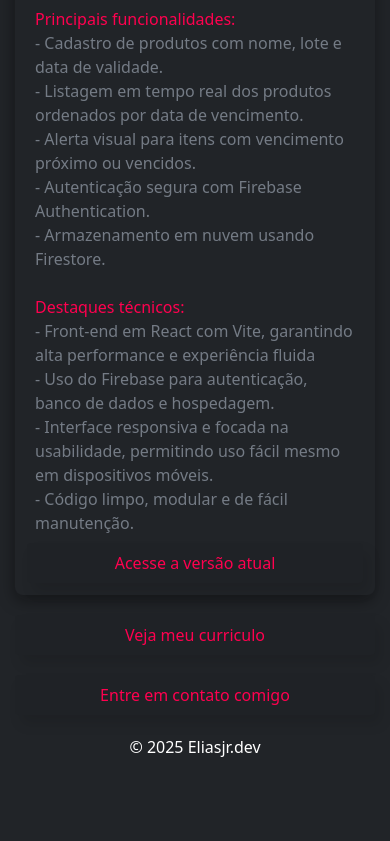
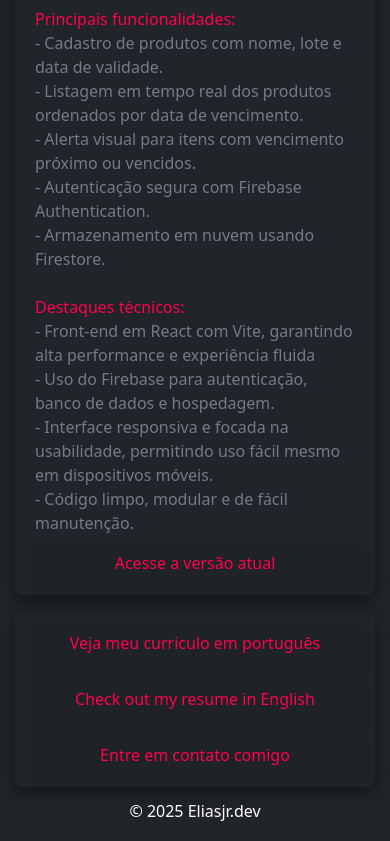
Before and after one commit to eliasjrdev/portfolioeliasjr.dev, a React (Vite) app: page / in a window 390 px wide. Shown: the part 1156-1997 px from the top of the page. Before the commit the page ends 1939 px from the top, so only its background shows below. Built offline with nearby package versions, Linux system fonts and the light colour scheme; a web font is replaced by a local one.

Commit message:
adicionando curriculo ingles

```diff
--- a/index.html
+++ b/index.html
@@ -10,7 +10,7 @@
   <link
     href="https://fonts.googleapis.com/css2?family=Atkinson+Hyperlegible+Next:ital,wght@0,200..800;1,200..800&family=Boldonse&family=Nunito+Sans:ital,opsz,wght@0,6..12,200..1000;1,6..12,200..1000&display=swap"
     rel="stylesheet">
-  <title>Vite + React</title>
+  <title>eliasjr.dev</title>
 </head>
 
 <body>
--- a/src/pages/Home.jsx
+++ b/src/pages/Home.jsx
@@ -19,7 +19,7 @@ function Home() {
                             <span className='text-[#FF014F]' > Elias Costa </span><br />
                             Desenvolvedor de Software
                         </h1>
-                        <p className='pb-2 lg:text-start lg:p-0 text-[#747B85] text-[18px]  text-center text-base sm:text-lg md:text-xl lg:text-2xl'>
+                        <p className='pb-2 text lg:text-start lg:p-0 text-[#747B85] text-[18px]  text-center text-base sm:text-lg md:text-xl lg:text-2xl'>
                             Sou programador Front-end, criador<br /> de conteúdo tech na internet, apaixonado<br className="hidden lg:block" /> por tecnologia, ciência e educação.
                         </p>
                         <div className='h-19 w-64  flex justify-between items-center'>
@@ -31,8 +31,8 @@ function Home() {
                 </header>
             </div>
             <div className="lg:w-1/2 lg:p-0 lg:pt-5 lg:h-screen lg:overflow-y-auto p-6 pt-2 flex flex-col items-center">
-                <main className='lg:pl-5 lg:w-full lg:items-start flex flex-col items-center '>
-                    <div className='lg:w-5/6 flex flex-col gap-4 '>
+                <main className='lg:pl-5 lg:w-full lg:items-start flex flex-col items-center'>
+                    <div className='lg:w-5/6 flex flex-col gap-4'>
                         <div className='lg:w-full flex flex-col justify-center h-full w-90 shadow-[-1px_6px_16px_0px_rgba(5,_5,_5,_0.4)] p-3 rounded-lg overflow-hidden'>
                             <h2 className='text-white text-[24px] mb-4'>Minhas habilidades</h2>
                             <div className="relative w-full overflow-hidden group cursor-pointer">
@@ -80,7 +80,7 @@ function Home() {
                                 </div>
                             </div>
                         </div>
-                        <div className=' lg:w-full h-auto flex flex-col justify-center w-90 shadow-[-1px_6px_16px_0px_rgba(5,_5,_5,_0.4)] p-3 rounded-lg '>
+                        <div className='mb-4 lg:w-full h-auto flex flex-col justify-center w-90 shadow-[-1px_6px_16px_0px_rgba(5,_5,_5,_0.4)] p-3 rounded-lg '>
                             <h2 className='text-white text-[24px] '>Meus projetos</h2>
                             <div className="flex flex-wrap justify-center items-center p-2 gap-4 ">
                                 <img src={imgproject} alt="Imagem de Perfil" className='rounded-md ' />
@@ -111,19 +111,22 @@ function Home() {
                             <a href="https://vencefacil.web.app/"><Button text="Acesse a versão atual" className="w-[200px] lg:w-1/2" /></a>
                         </div>
                     </div>
-                    <div className='font-medium h-25 lg:h-20 flex flex-col lg:flex-row w-90 lg:lg:w-5/6 items-center justify-between lg:justify-evenly mt-5 lg:mt-0'>
-                        <a href="https://drive.google.com/file/d/1FAoVdOjtOalx3fy4hJnOR7KoWjgF3dqq/view?usp=sharing" target="_blank" rel="noopener noreferrer" className="w-full">
-                        <Button text="Veja meu curriculo" /></a>
+                    <div className='lg:w-5/6 w-90 flex flex-col gap-4 shadow-[-1px_6px_16px_0px_rgba(5,_5,_5,_0.4)] p-3 rounded-lg'>
+                        <a href="https://drive.google.com/file/d/19NMrJFTYUu4CrdYVmw7G52PJPy52Lnrk/view?usp=sharing" target="_blank" rel="noopener noreferrer" className="w-full">
+                        <Button text="Veja meu curriculo em português" className='shadow-[-1px_6px_16px_0px_rgba(5,_5,_5,_0.4)]' /></a>
+                        <a href="https://drive.google.com/file/d/10TMfq8u3nVKydQzOzfRpmFGH2y52Q0Ro/view?usp=sharing"><Button text="Check out my resume in English" className="w-[200px] lg:w-1/2" /></a>
                         <Button
-                            onClick={() => setIsModalOpen(true)}
-                            text="Entre em contato comigo"
-                        />
+                                onClick={() => setIsModalOpen(true)}
+                                text="Entre em contato comigo"
+                                className='shadow-[-1px_6px_16px_0px_rgba(5,_5,_5,_0.4)]'
+                            />
                     </div>
+
                     <Modal isOpen={isModalOpen} onClose={() => setIsModalOpen(false)}>
                         <h2 className="text-white text-2xl mb-4">Entre em contato</h2>
                         <ContactForm />
                     </Modal>
-                    <footer className='items-center block lg:hidden mt-5'>
+                    <footer className='lg:w-5/6 flex justify-center h-11'>
                         <span className='text-white p-3 target="_blank" rel="noopener noreferrer"'>&copy; {new Date().getFullYear()} Eliasjr.dev</span>
                     </footer>
                 </main>
```
